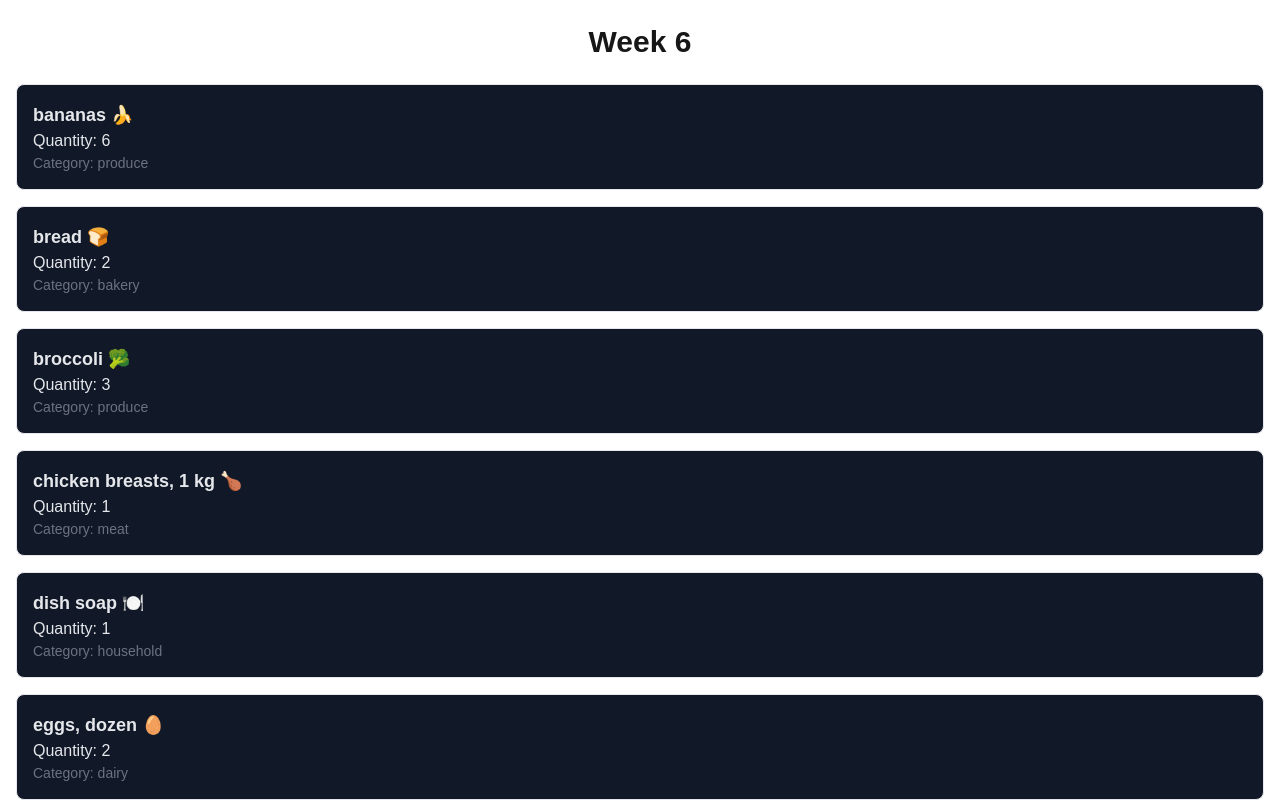
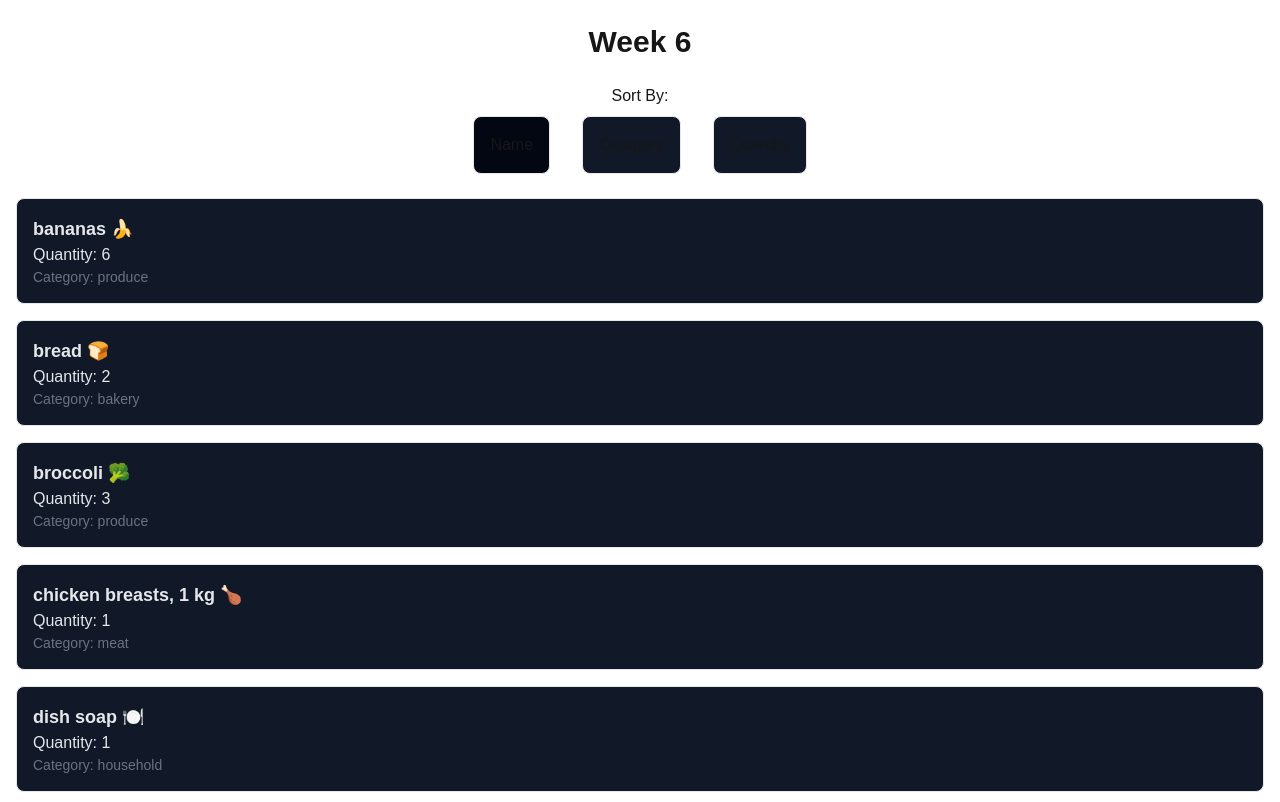
Before and after one commit to MaceSAIT/cprg306-assignments, a Next.js app: page /week-6 in a window 1280 px wide. Shown: the top 802 px of the page. Built offline with nearby package versions, Linux system fonts and the light colour scheme.

Commit message:
added sort by buttons to week 6 page

```diff
--- a/app/week-6/item-list.js
+++ b/app/week-6/item-list.js
@@ -9,8 +9,16 @@ function ItemList() {
     let items = require('./items.json');
     const [sortBy, setSortBy] = useState("name");
 
-    const sortClickHandler = () => {
+    const sortSetName = () => {
+        setSortBy("name");
+    }
 
+    const sortSetCategory = () => {
+        setSortBy("category");
+    }
+
+    const sortSetQuantity = () => {
+        setSortBy("quantity");
     }
 
 
@@ -21,11 +29,19 @@ function ItemList() {
     });
 
     return (
-        <ul>
-            {items.map((item, index) => (
-                <Item name={item.name} quantity={item.quantity} category={item.category}/>
-            ))}
-        </ul>
+        <div>
+            <p className='flex flex-row justify-center'>Sort By:</p>
+            <div className='flex flex-row justify-center'>
+                <button className="p-4 my-2 mx-4 border rounded-lg bg-gray-900 hover:bg-gray-800 disabled:bg-gray-950" onClick={sortSetName} disabled={sortBy=="name"}>Name</button>
+                <button className="p-4 my-2 mx-4 border rounded-lg bg-gray-900 hover:bg-gray-800 disabled:bg-gray-950" onClick={sortSetCategory} disabled={sortBy=="category"}>Category</button>
+                <button className="p-4 my-2 mx-4 border rounded-lg bg-gray-900 hover:bg-gray-800 disabled:bg-gray-950" onClick={sortSetQuantity} disabled={sortBy=="quantity"}>Quantity</button>
+            </div>
+            <ul>
+                {items.map((item, index) => (
+                    <Item name={item.name} quantity={item.quantity} category={item.category}/>
+                ))}
+            </ul>
+        </div>
     );
 }
 
```
